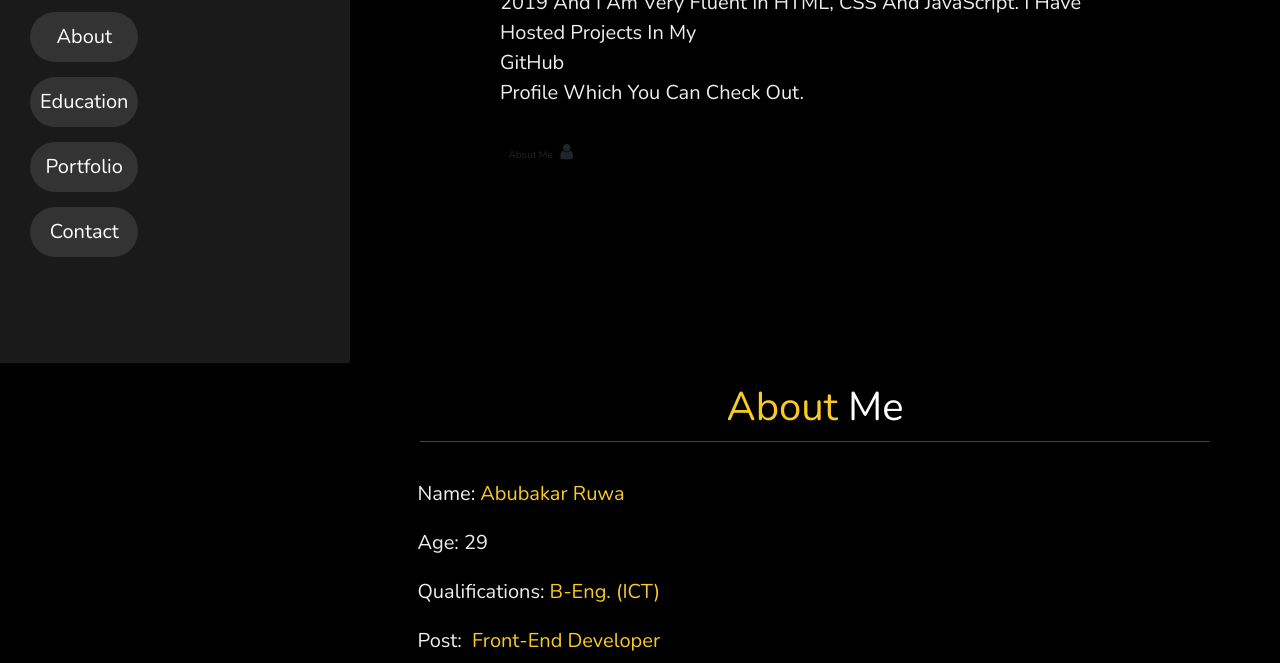
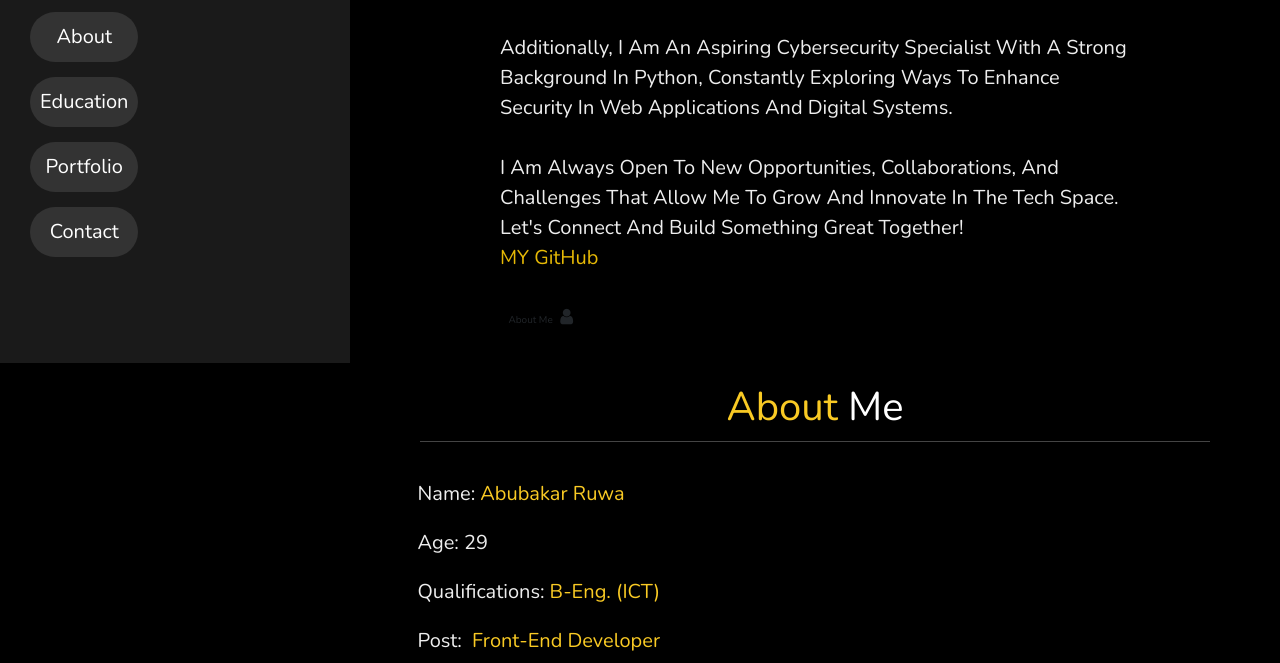
Before and after one commit to elbewhy/abubakarruwa, a plain HTML site: page index.html in a window 1280 px wide. Shown: the part 437-1100 px from the top of the page. Drawn offline with nearby package versions, Linux system fonts and the light colour scheme.

Commit message:
Update index.html

```diff
--- a/index.html
+++ b/index.html
@@ -51,8 +51,14 @@
 <br /><br />
 <h3>HI THERE!</h3>
 <h1>My Name is <span>Abubakar Ruwa</span></h1>
-<p>a Frontend Developer. I started learning about web development in 2019 and I am very fluent in HTML, CSS and JavaScript.
-I have hosted projects in my <a class="nav-link" href="https://github.com/elbewhy">GitHub</a> profile which you can check out. </p>
+<p>a passionate Front-End Developer skilled in HTML, CSS, JavaScript, Bootstrap, and React. I specialize in crafting responsive, user-friendly web applications that deliver seamless user experiences.
+<br />
+<br /> Beyond front-end development, I have a foundational understanding of PHP and MySQL, allowing me to work effectively with databases and backend integration.
+<br />
+<br /> Additionally, I am an aspiring cybersecurity specialist with a strong background in Python, constantly exploring ways to enhance security in web applications and digital systems.
+
+ <br /><br />   I am always open to new opportunities, collaborations, and challenges that allow me to grow and innovate in the tech space. Let's connect and build something great together!
+ <br /><a style="color: rgb(230, 185, 6);" class="nav-link" href="https://github.com/elbewhy">MY GitHub</a></p>
     <a href="#about"><button class="btn">About Me <i class="fa fa-user"></i></button></a>
 </section>
 
```
